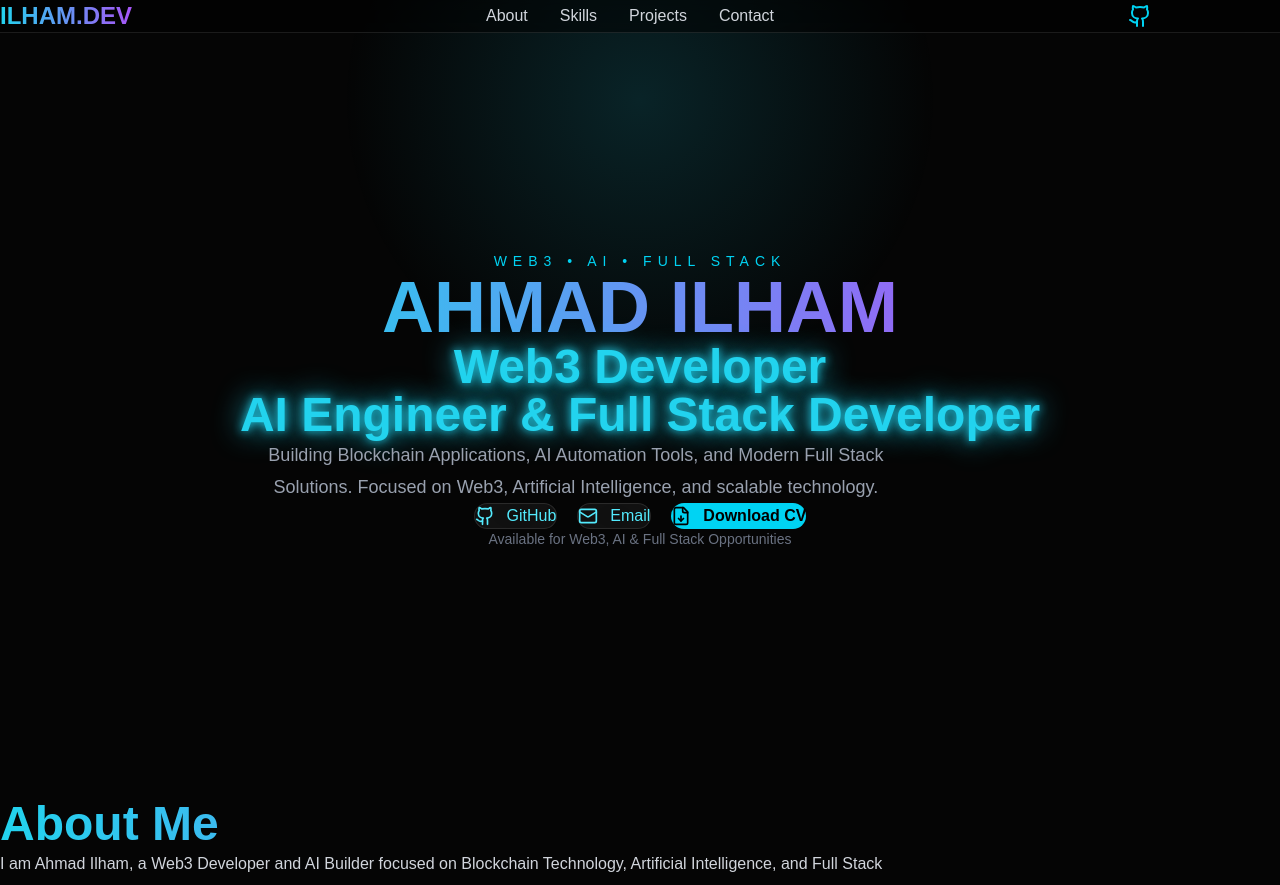
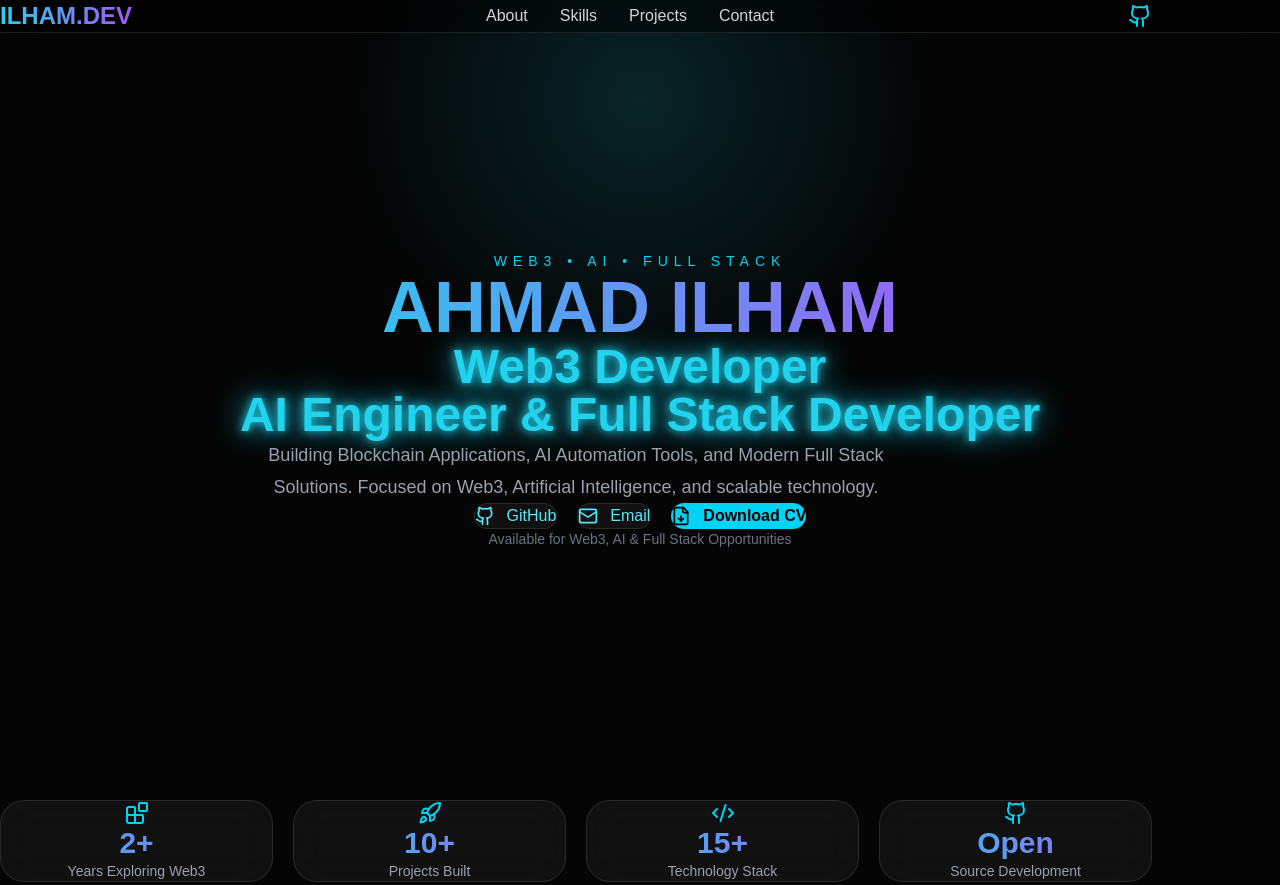
Before and after one commit to ilhamfachrudin-24/MyPortfolio, a Next.js app: page / in a window 1280 px wide. Shown: the top 885 px of the page. Built offline with nearby package versions, Linux system fonts and the light colour scheme; no server answers.

Commit message:
Add Stats component and update GithubProjects usage

```diff
--- a/app/page.tsx
+++ b/app/page.tsx
@@ -1,11 +1,12 @@
 import Navbar from "@/components/Navbar";
 import Hero from "@/components/Hero";
+import Stats from "@/components/Stats";
 import About from "@/components/About";
 import Skills from "@/components/Skills";
 import Experience from "@/components/Experience";
 import Projects from "@/components/Projects";
+import ProjectGallery from "@/components/ProjectGallery";
 import GithubProjects from "@/components/GithubProjects";
-import ProjectGallery from "@/components/ProjectGallery";
 import Certificates from "@/components/Certificates";
 import Contact from "@/components/Contact";
 import Footer from "@/components/Footer";
@@ -13,12 +14,10 @@ import Footer from "@/components/Footer";
 import { getGithubProjects } from "@/lib/github";
 
 
-
 export default async function Home(){
 
 
-const githubProjects =
-await getGithubProjects();
+const githubProjects = await getGithubProjects();
 
 
 
@@ -30,11 +29,13 @@ return (
 <Navbar />
 
 
-
 <main>
 
 
 <Hero />
+
+
+<Stats />
 
 
 <About />
@@ -52,13 +53,11 @@ return (
 <ProjectGallery />
 
 
-
 <GithubProjects
 
 projects={githubProjects}
 
 />
-
 
 
 <Certificates />
@@ -70,12 +69,11 @@ projects={githubProjects}
 </main>
 
 
-
 <Footer />
 
 
 </>
 
-)
+);
 
 }
```
